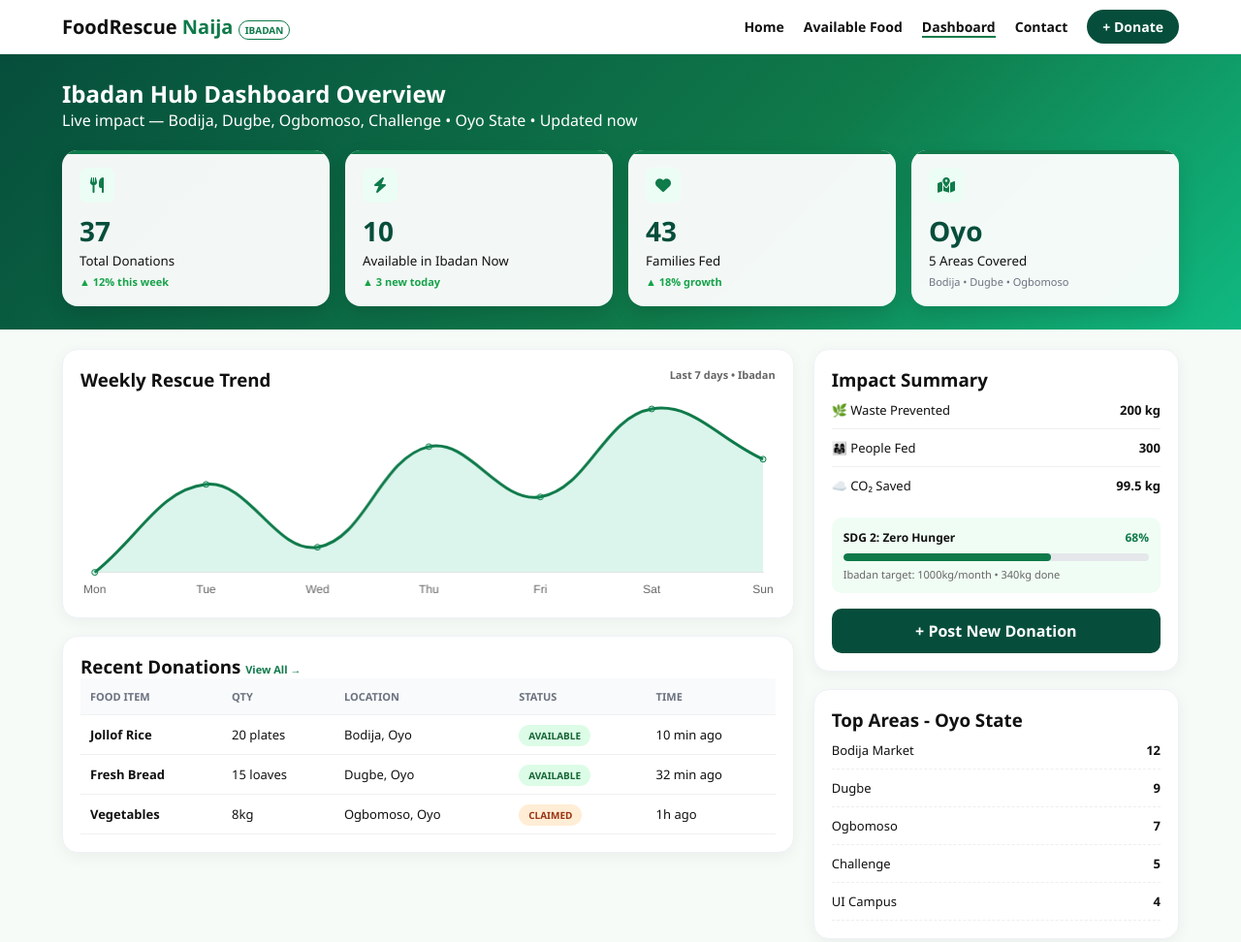
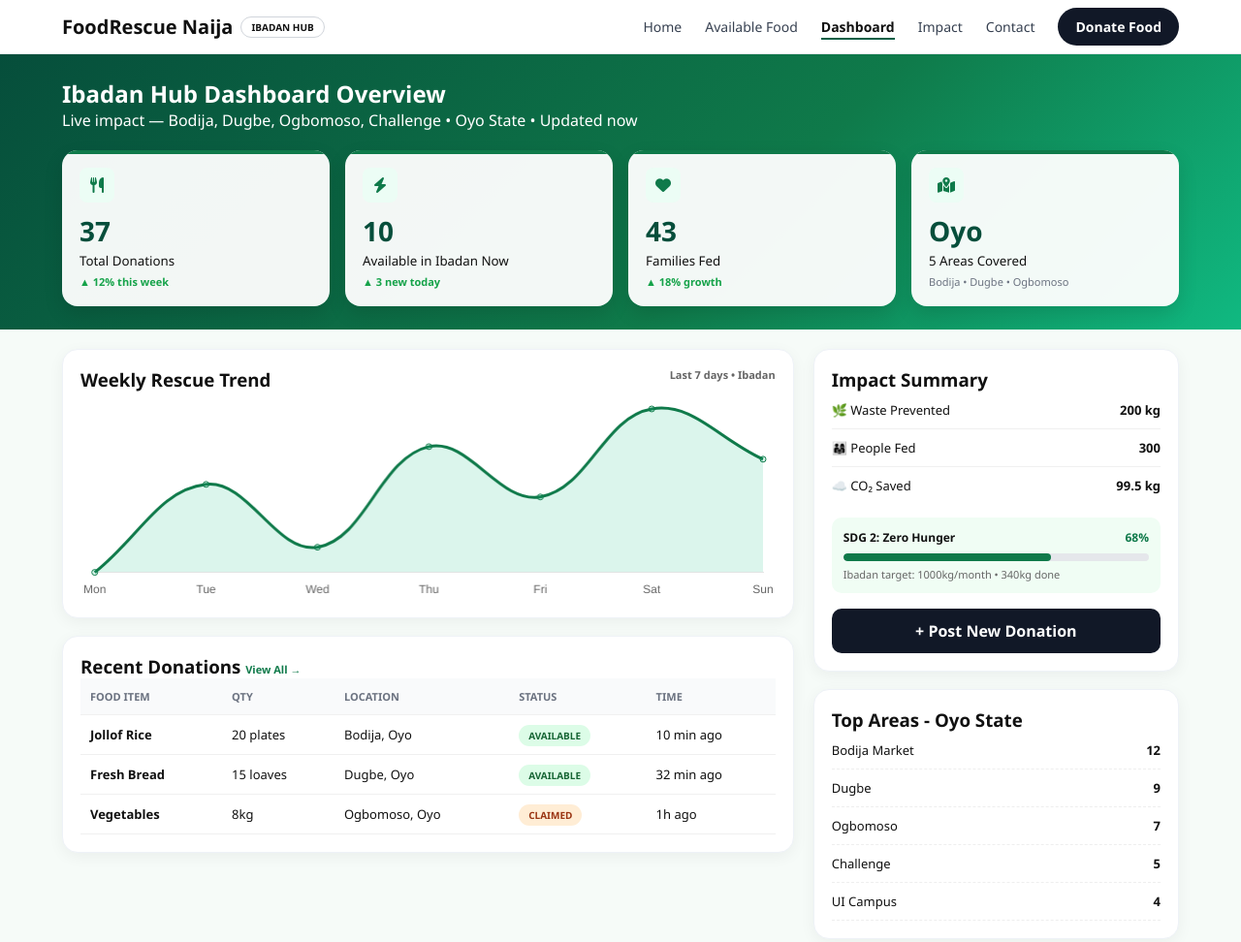
Before and after one commit to Olafrosty/foodrescue-naija, a website: page dashboard.html in a window 1280 px wide. Shown: the whole page at 97% size. Drawn offline with nearby package versions, Linux system fonts and the light colour scheme.

Commit message:
Refactor dashboard.html for improved styling and structure

```diff
--- a/dashboard.html
+++ b/dashboard.html
@@ -7,21 +7,25 @@
 <link rel="stylesheet" href="https://cdnjs.cloudflare.com/ajax/libs/font-awesome/6.5.0/css/all.min.css">
 <script src="https://cdn.jsdelivr.net/npm/chart.js"></script>
 <style>
-:root{--green:#0f7a4a;--dark:#064e3b;--light:#ecfdf5}
+:root{--green:#0f7a4a;--dark:#111827;--light:#ecfdf5}
 *{margin:0;padding:0;box-sizing:border-box;font-family:'Segoe UI',sans-serif}
 body{background:#f6fbf8;color:#111}
 a{text-decoration:none;color:inherit}
+/* HEADER EXACT LIKE SCREENSHOT */
 header{background:#fff;display:flex;justify-content:space-between;align-items:center;padding:14px 5%;position:sticky;top:0;z-index:100;border-bottom:1px solid #e5e7eb}
-.logo{font-weight:900;font-size:20px}.logo span{color:var(--green)}
-.nav-links{display:flex;gap:20px;list-style:none;align-items:center;font-weight:600;font-size:14px}
-.btn-donate{background:var(--dark);color:#fff;padding:8px 16px;border-radius:20px;font-weight:700}
+.logo{font-weight:800;font-size:20px;display:flex;align-items:center;gap:8px}
+.logo span{color:#111}
+.badge{border:1px solid #d1d5db;color:#065f46;padding:3px 10px;border-radius:20px;font-size:10px;font-weight:700}
+.nav-links{display:flex;gap:24px;list-style:none;align-items:center;font-size:14px;font-weight:500;color:#374151}
+.nav-links a.active{border-bottom:2px solid #065f46;padding-bottom:2px;font-weight:700;color:#111}
+.btn-donate{background:#111827;color:#fff;padding:10px 18px;border-radius:24px;font-weight:700;font-size:14px}
 .hamburger{display:none;flex-direction:column;gap:5px;cursor:pointer}.hamburger span{width:24px;height:3px;background:#111;border-radius:3px}
 .dash-top{padding:24px 5%;background:linear-gradient(135deg,#064e3b 0%,#0f7a4a 60%,#10b981 100%);color:#fff}
 .stats{display:grid;grid-template-columns:repeat(auto-fit,minmax(210px,1fr));gap:16px;margin-top:20px}
 .stat-card{background:rgba(255,255,255,.95);color:#111;padding:18px;border-radius:16px;box-shadow:0 8px 20px rgba(0,0,0,.12);position:relative;overflow:hidden}
 .stat-card::after{content:'';position:absolute;top:0;left:0;width:100%;height:4px;background:var(--green)}
 .stat-card i{width:36px;height:36px;background:var(--light);color:var(--green);display:flex;align-items:center;justify-content:center;border-radius:8px;margin-bottom:10px}
-.stat-card b{font-size:28px;display:block;color:var(--dark)}
+.stat-card b{font-size:28px;display:block;color:#064e3b}
 .content{padding:20px 5%;display:grid;grid-template-columns:2fr 1fr;gap:20px}
 .card{background:#fff;border-radius:16px;padding:18px;box-shadow:0 4px 16px rgba(0,0,0,.05);border:1px solid #eef2f7}
 table{width:100%;border-collapse:collapse;font-size:13px}
@@ -38,14 +42,15 @@ th{color:#6b7280;font-size:11px;text-transform:uppercase;background:#f9fafb}
 </head>
 <body>
 <header>
-  <div class="logo">FoodRescue <span>Naija</span> <span style="font-size:10px;border:1px solid var(--green);padding:2px 6px;border-radius:10px;color:var(--green)">IBADAN</span></div>
+  <div class="logo"><span>FoodRescue Naija</span> <span class="badge">IBADAN HUB</span></div>
   <div class="hamburger" id="ham"><span></span><span></span><span></span></div>
   <ul class="nav-links" id="nav">
     <li><a href="/index.html">Home</a></li>
     <li><a href="/available_food.html">Available Food</a></li>
-    <li><a href="/dashboard.html" style="border-bottom:2px solid var(--green)">Dashboard</a></li>
+    <li><a href="/dashboard.html" class="active">Dashboard</a></li>
+    <li><a href="/impact.html">Impact</a></li>
     <li><a href="/contact.html">Contact</a></li>
-    <li><a class="btn-donate" href="/donate_food.html">+ Donate</a></li>
+    <li><a class="btn-donate" href="/donate_food.html">Donate Food</a></li>
   </ul>
 </header>
 
```
